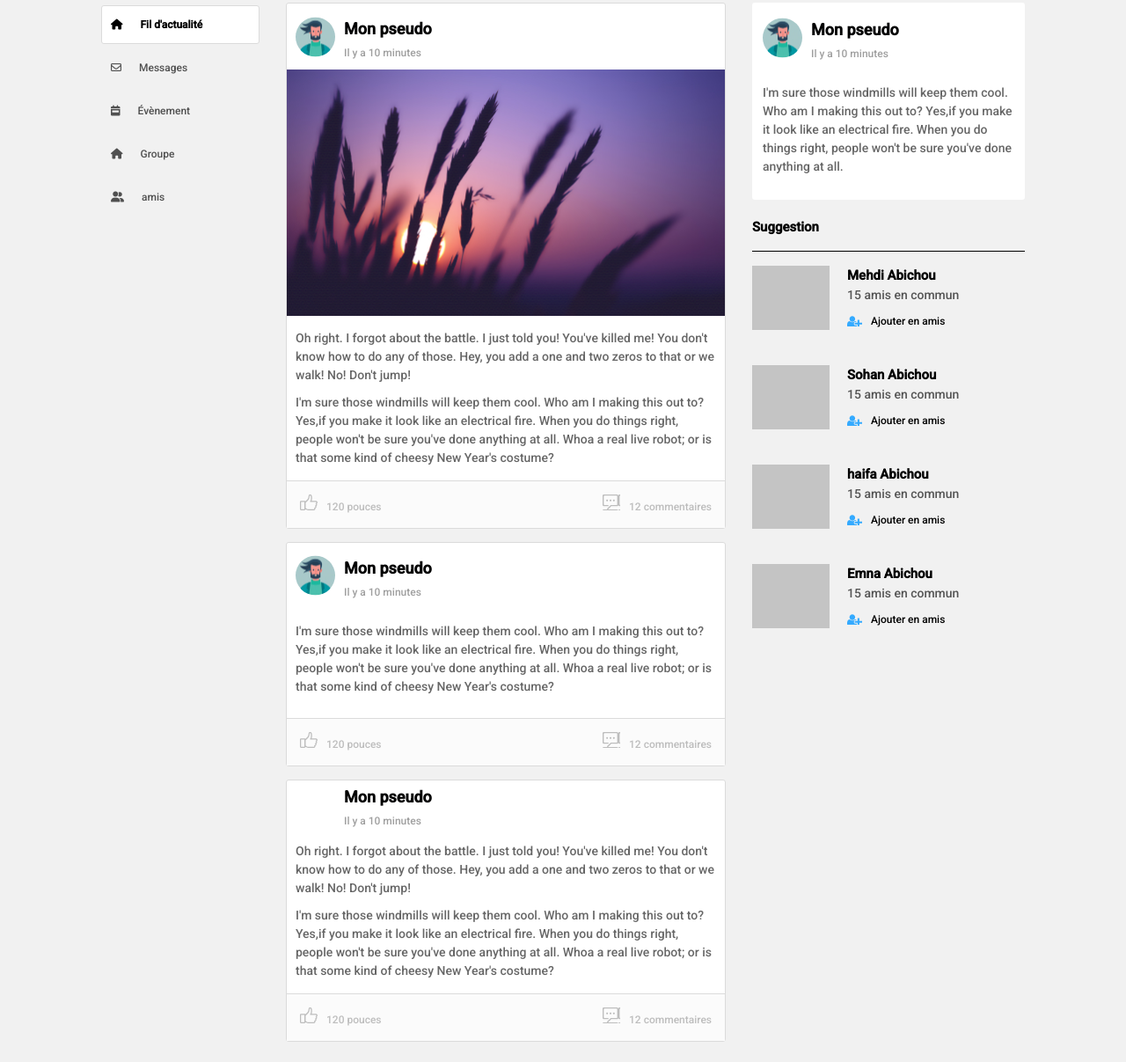
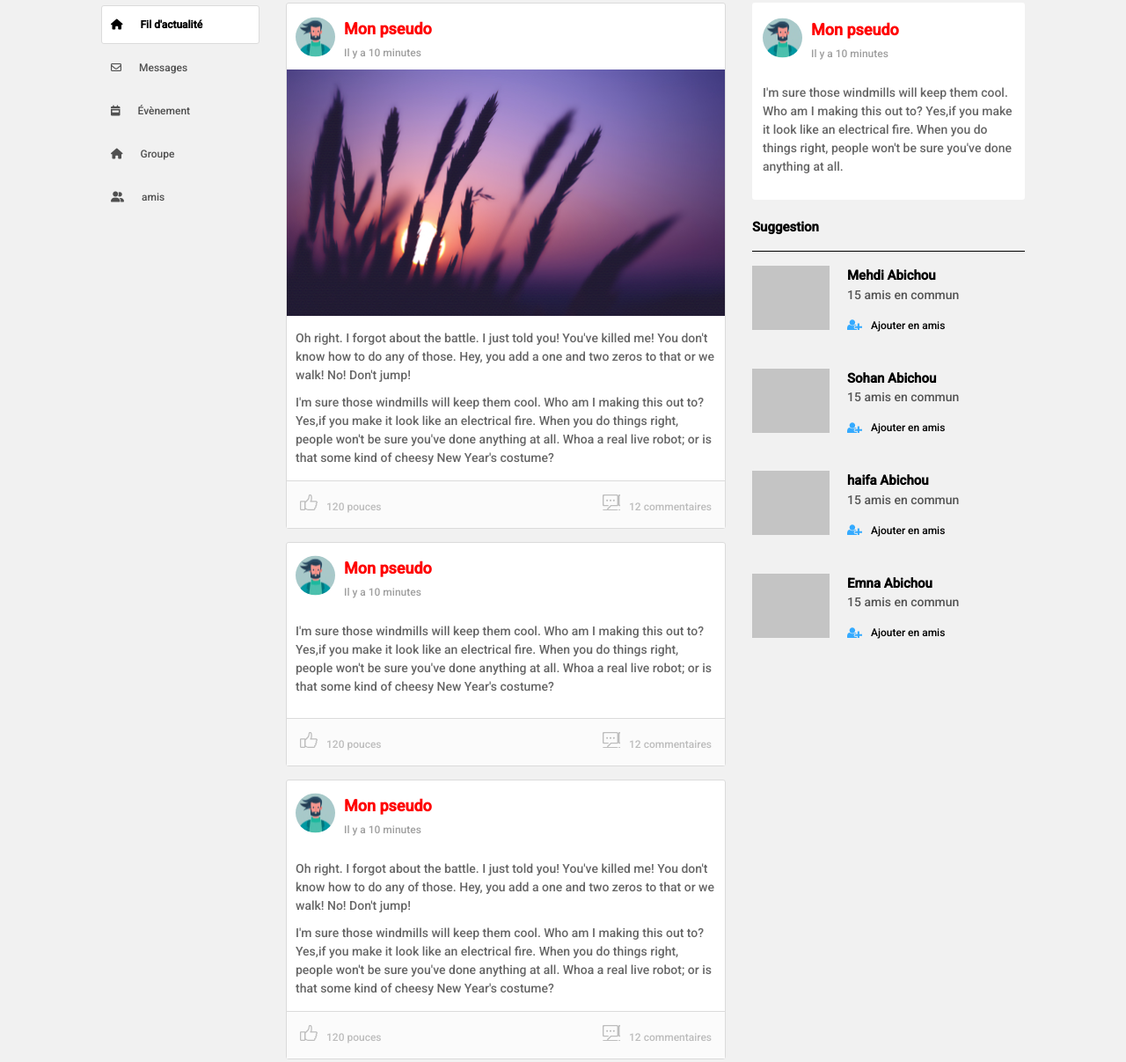
Before and after one commit to Mehdiabichou/social-network, a website: page index.html in a window 1280 px wide. Shown: the part 81-1288 px from the top of the page at 88% size. Drawn offline with Linux system fonts and the light colour scheme.

Commit message:
change color-font

```diff
--- a/index.html
+++ b/index.html
@@ -103,7 +103,14 @@
           </div>
         </article>
         <article class="card">
-          <div class="card-header">
+          <div class="card-header card-header-avatar">
+            <img
+              src="img/avatar.jpeg"
+              width="45px"
+              height="45px"
+              alt=""
+              class="card-avatar"
+            />
             <div class="card-title">Mon pseudo</div>
 
             <div class="card-time">Il y a 10 minutes</div>
--- a/scss/_aside.scss
+++ b/scss/_aside.scss
@@ -42,7 +42,7 @@
           color: rgba(0, 0, 0, 0.65);
         }
         .ajout-contact {
-          margin-top: 10px;
+          margin-top: 15px;
           font-size: 12px;
           font-weight: 400;
           color: #000000;
@@ -52,6 +52,7 @@
             width: 17px;
             height: 12px;
             background: url("/img/add.svg");
+            transform: translateY(-1px);
             vertical-align: middle;
             margin-right: 10px;
           }
--- a/scss/_variables.scss
+++ b/scss/_variables.scss
@@ -1,2 +1,2 @@
 $bgc-topbar: #2c3e50;
-$color-font: rgb(0, 0, 0.6);
+$color-font: red;
```
Also changed, not shown: dist/css/style.css.
